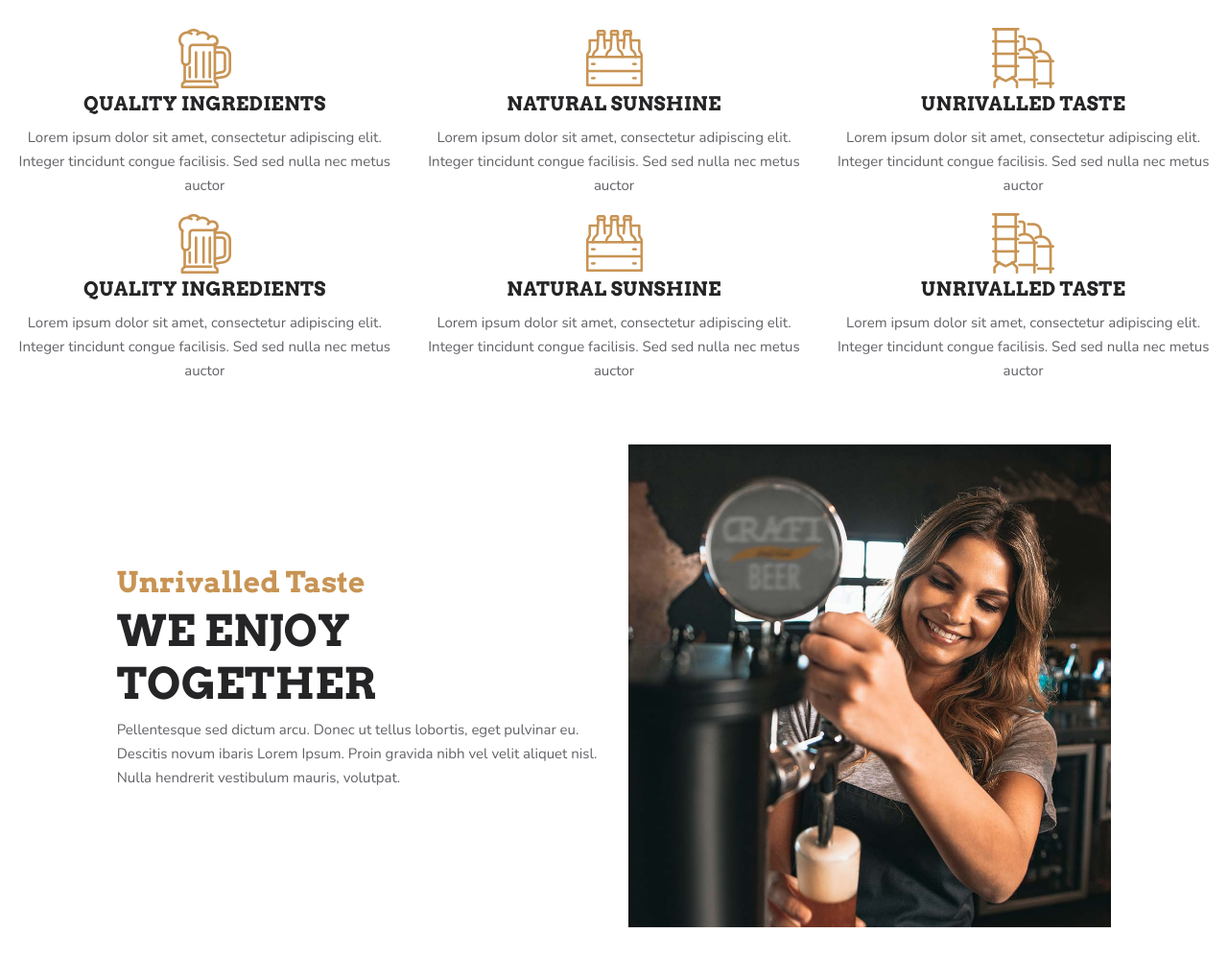
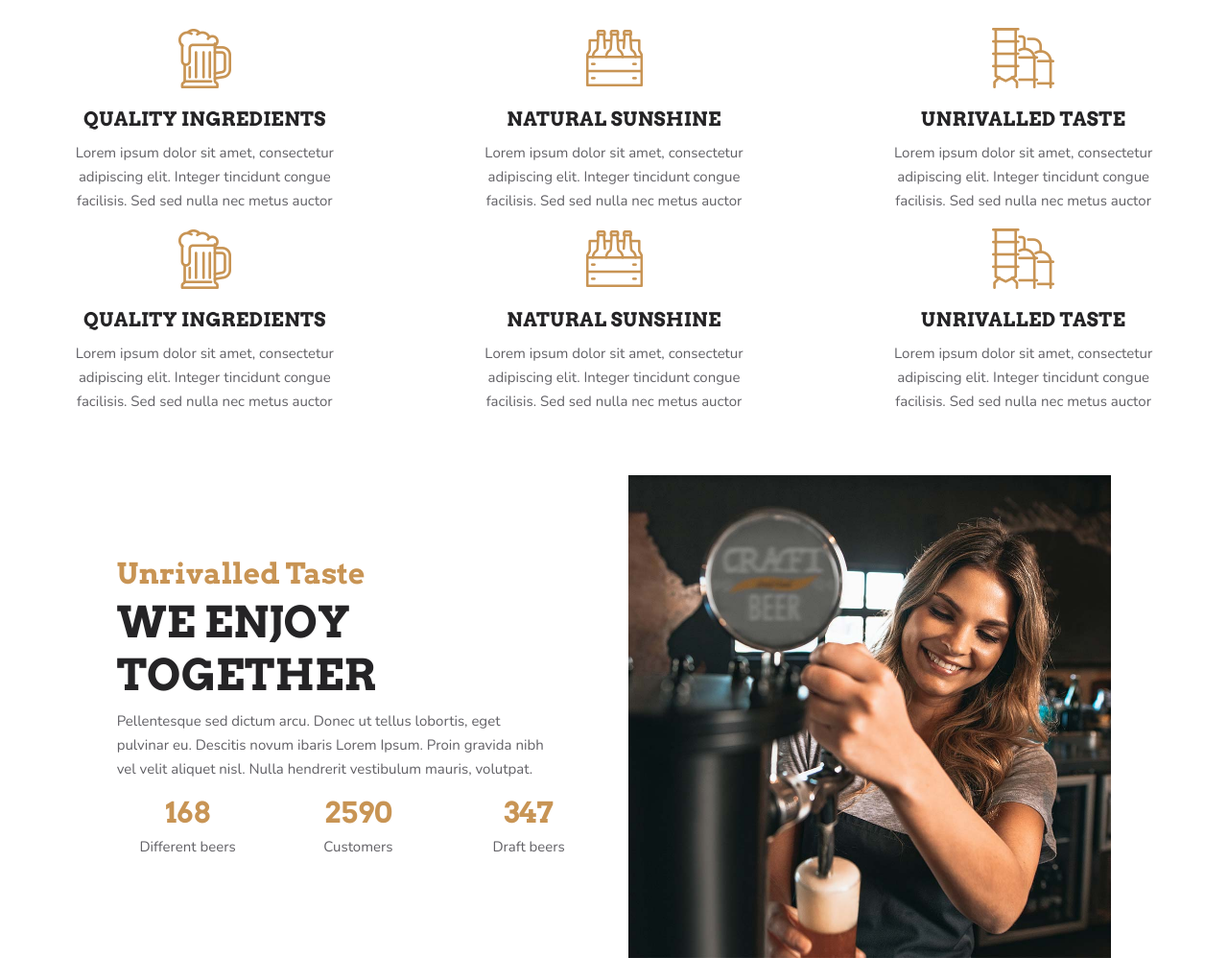
Before and after one commit to chetcarter/portfolio-project, a website: page aboutus.html in a window 1280 px wide. Shown: the part 920-1918 px from the top of the page at 96% size. Drawn offline with nearby package versions, Linux system fonts and the light colour scheme.

Commit message:
Adds padding & static counter

```diff
--- a/aboutus.html
+++ b/aboutus.html
@@ -64,34 +64,34 @@
 
         <div class="row justify-content-center mt-5">
             <div class="col-lg-4 text-center">
-                <img src="_img/about-cistom-icon-1.png" alt="beer mug icon"/>
+                <img class="mb-3" src="_img/about-cistom-icon-1.png" alt="beer mug icon"/>
                 <h3>Quality Ingredients</h3>
-                <p>Lorem ipsum dolor sit amet, consectetur adipiscing elit. Integer tincidunt congue facilisis. Sed sed nulla nec metus auctor</p>
+                <p class="px-5">Lorem ipsum dolor sit amet, consectetur adipiscing elit. Integer tincidunt congue facilisis. Sed sed nulla nec metus auctor</p>
             </div>
             <div class="col-lg-4 text-center">
-                <img src="_img/about-cistom-icon-2.png" alt="six pack icon"/>
+                <img class="mb-3" src="_img/about-cistom-icon-2.png" alt="six pack icon"/>
                 <h3>Natural Sunshine</h3>
-                <p>Lorem ipsum dolor sit amet, consectetur adipiscing elit. Integer tincidunt congue facilisis. Sed sed nulla nec metus auctor</p>
+                <p class="px-5">Lorem ipsum dolor sit amet, consectetur adipiscing elit. Integer tincidunt congue facilisis. Sed sed nulla nec metus auctor</p>
             </div>
             <div class="col-lg-4 text-center">
-                <img src="_img/about-cistom-icon-5.png" alt="brewery tanks icon"/>
+                <img class="mb-3" src="_img/about-cistom-icon-5.png" alt="brewery tanks icon"/>
                 <h3>Unrivalled Taste</h3>
-                <p>Lorem ipsum dolor sit amet, consectetur adipiscing elit. Integer tincidunt congue facilisis. Sed sed nulla nec metus auctor</p>
+                <p class="px-5">Lorem ipsum dolor sit amet, consectetur adipiscing elit. Integer tincidunt congue facilisis. Sed sed nulla nec metus auctor</p>
             </div>
             <div class="col-lg-4 text-center">
-                <img src="_img/about-cistom-icon-1.png" alt="beer mug icon"/>
+                <img class="mb-3" src="_img/about-cistom-icon-1.png" alt="beer mug icon"/>
                 <h3>Quality Ingredients</h3>
-                <p>Lorem ipsum dolor sit amet, consectetur adipiscing elit. Integer tincidunt congue facilisis. Sed sed nulla nec metus auctor</p>
+                <p class="px-5">Lorem ipsum dolor sit amet, consectetur adipiscing elit. Integer tincidunt congue facilisis. Sed sed nulla nec metus auctor</p>
             </div>
             <div class="col-lg-4 text-center">
-                <img src="_img/about-cistom-icon-2.png" alt="six pack icon"/>
+                <img class="mb-3" src="_img/about-cistom-icon-2.png" alt="six pack icon"/>
                 <h3>Natural Sunshine</h3>
-                <p>Lorem ipsum dolor sit amet, consectetur adipiscing elit. Integer tincidunt congue facilisis. Sed sed nulla nec metus auctor</p>
+                <p class="px-5">Lorem ipsum dolor sit amet, consectetur adipiscing elit. Integer tincidunt congue facilisis. Sed sed nulla nec metus auctor</p>
             </div>
             <div class="col-lg-4 text-center">
-                <img src="_img/about-cistom-icon-5.png" alt="brewery tanks icon"/>
+                <img class="mb-3" src="_img/about-cistom-icon-5.png" alt="brewery tanks icon"/>
                 <h3>Unrivalled Taste</h3>
-                <p>Lorem ipsum dolor sit amet, consectetur adipiscing elit. Integer tincidunt congue facilisis. Sed sed nulla nec metus auctor</p>
+                <p class="px-5">Lorem ipsum dolor sit amet, consectetur adipiscing elit. Integer tincidunt congue facilisis. Sed sed nulla nec metus auctor</p>
             </div>
         </div> <!-- End row -->
 
@@ -99,7 +99,21 @@
             <div class="col-sm-5 align-self-center">
                 <h4>Unrivalled Taste</h4>
                 <h2>We Enjoy Together</h2>
-                 <p>Pellentesque sed dictum arcu. Donec ut tellus lobortis, eget pulvinar eu. Descitis novum ibaris Lorem Ipsum. Proin gravida nibh vel velit aliquet nisl. Nulla hendrerit vestibulum mauris, volutpat.</p>
+                <p class="pr-5">Pellentesque sed dictum arcu. Donec ut tellus lobortis, eget pulvinar eu. Descitis novum ibaris Lorem Ipsum. Proin gravida nibh vel velit aliquet nisl. Nulla hendrerit vestibulum mauris, volutpat.</p>
+                <div class="row">
+                    <div class="col text-center">
+                        <h4>168</h4>
+                        <p>Different beers</p>
+                    </div>
+                    <div class="col text-center">
+                        <h4>2590</h4>
+                        <p>Customers</p>
+                    </div>
+                    <div class="col text-center">
+                        <h4>347</h4>
+                        <p>Draft beers</p>
+                    </div>
+                </div> <!-- End row -->
             </div>
             <div class="col-sm-5 ">
                 <img class="img-fluid" src="_img/gallery-2.jpg" alt="" />
```
Lines whose indentation alone changed are shown as unchanged.
